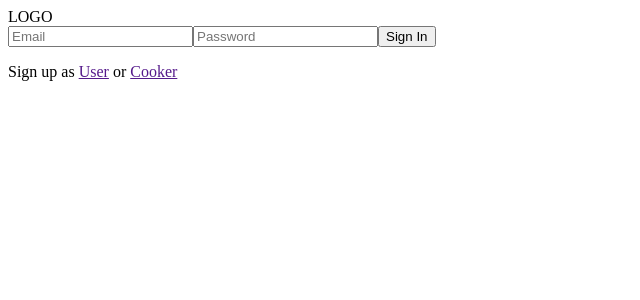
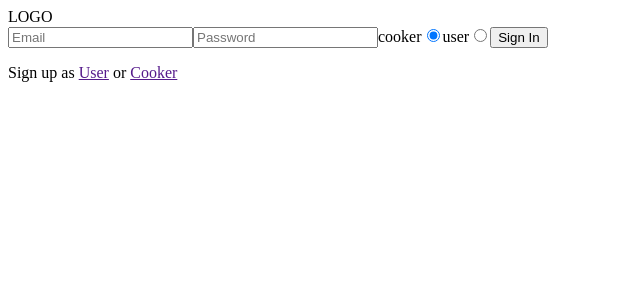
Before and after one commit to WebAhead7/taste-hunte-frontEnd, a React (Create React App) app: page / in a window 1280 px wide. Shown: the top 300 px of the page, without its empty margins (0-640 px from the left). Built offline with nearby package versions, Linux system fonts and the light colour scheme.

Commit message:
add role options to sign in from

```diff
--- a/src/Components/sign-in.js
+++ b/src/Components/sign-in.js
@@ -1,10 +1,14 @@
-import { useState, useEffect } from "react";
+import { useState } from "react";
+import { useHistory } from "react-router-dom";
 import doFetch from "../utils/getData";
 
 export default function SignIn(props) {
   const [email, setEmail] = useState("");
   const [password, setPassword] = useState("");
+  const [userRole, setUserRole] = useState("cooker");
   const [serverMessage, setServerMessage] = useState("");
+
+  const histroy = useHistory();
 
   const handleInput = (event) => {
     setServerMessage("");
@@ -12,6 +16,10 @@ export default function SignIn(props) {
     const val = event.target.value;
     if (name === "email") setEmail(val);
     else setPassword(val);
+  };
+
+  const handleRole = (event) => {
+    setUserRole(event.target.value);
   };
 
   const handleSignIn = (event) => {
@@ -50,6 +58,24 @@ export default function SignIn(props) {
         onChange={handleInput}
         required
       />
+      <label>
+        cooker
+        <input
+          type="radio"
+          value="cooker"
+          checked={userRole === "cooker"}
+          onChange={handleRole}
+        />
+      </label>
+      <label>
+        user
+        <input
+          type="radio"
+          value="user"
+          checked={userRole === "user"}
+          onChange={handleRole}
+        />
+      </label>
       <button type="submit">Sign In</button>
       <p id="sever-message">{serverMessage}</p>
       <p>
```
